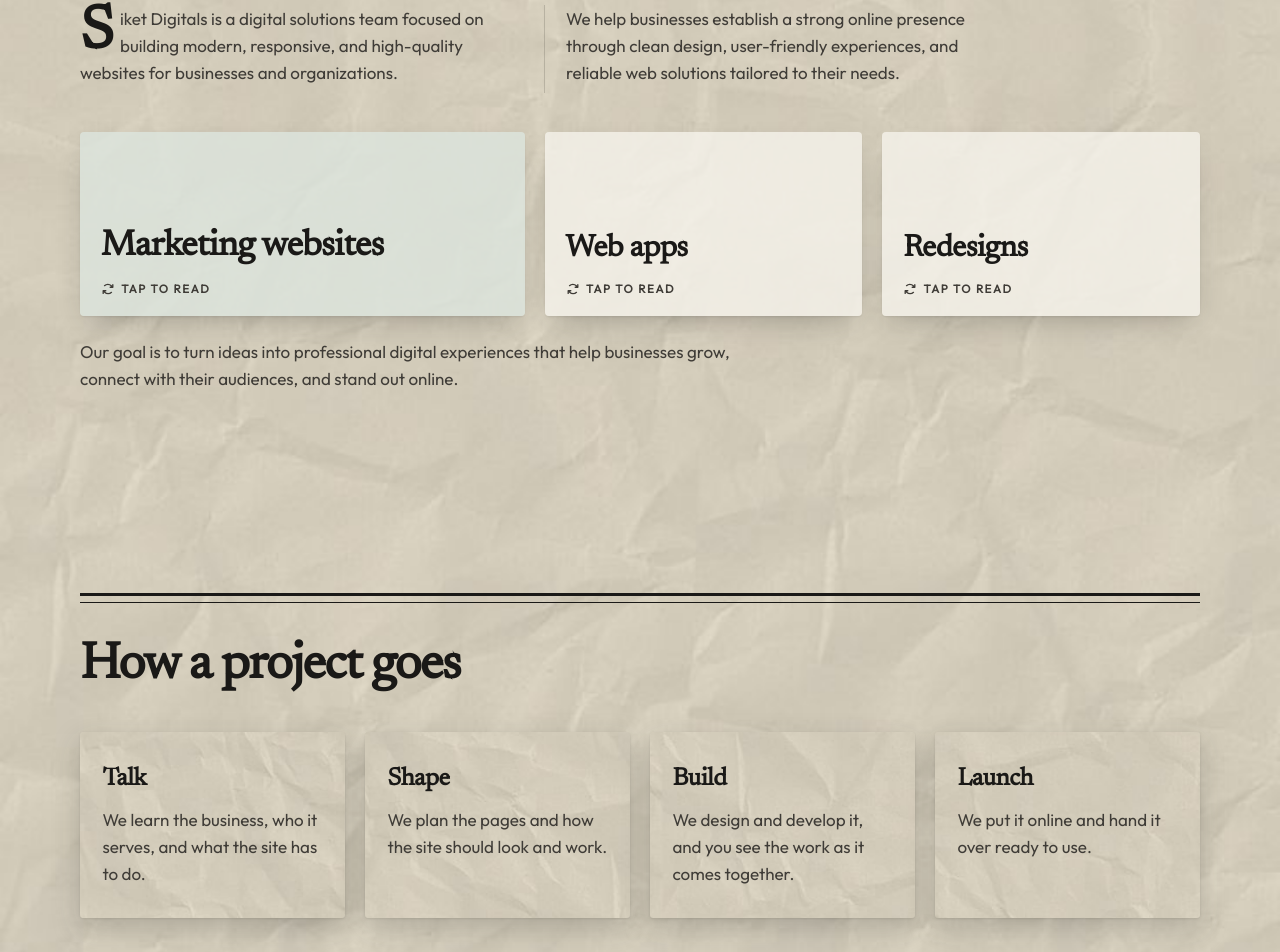
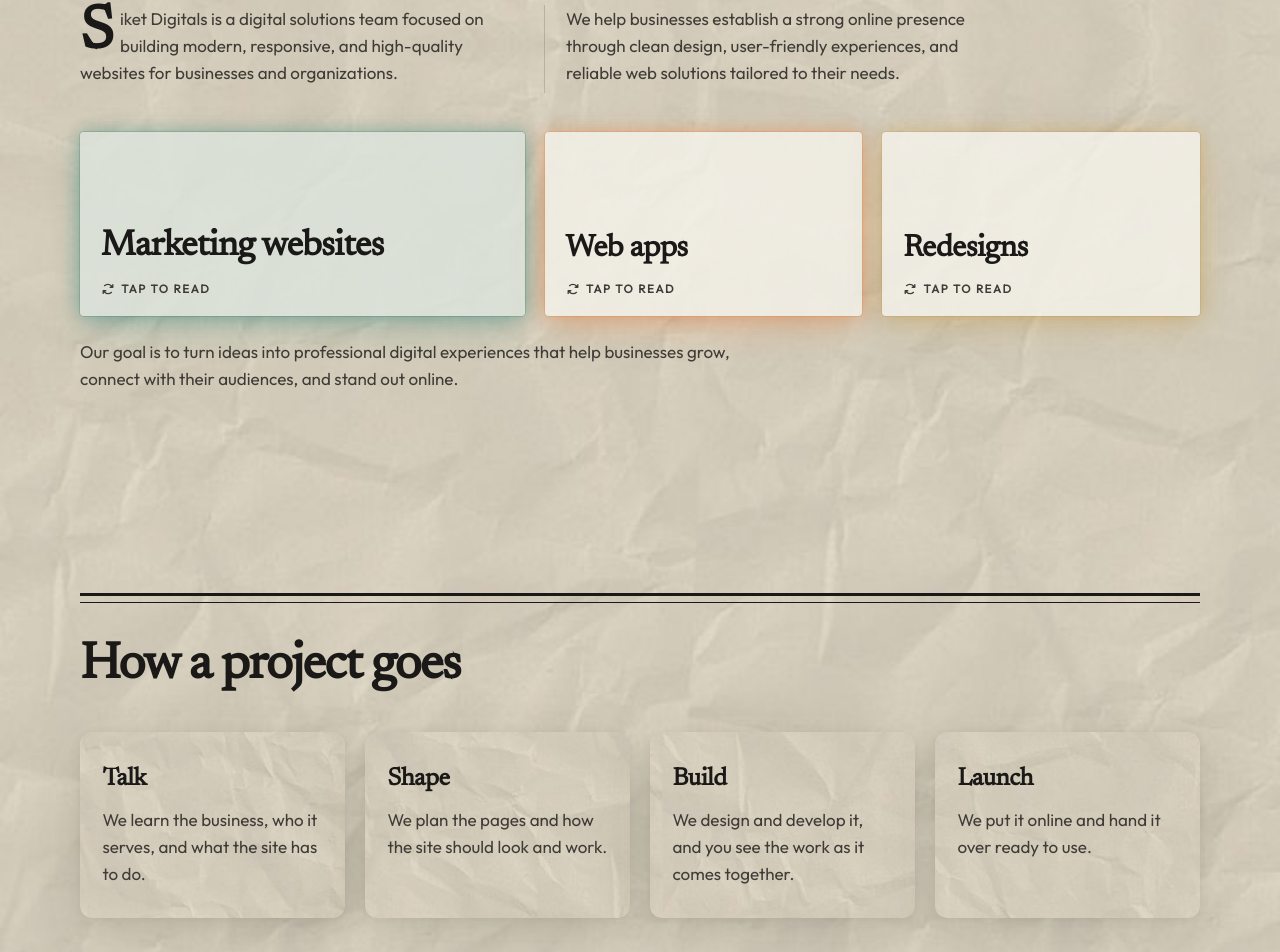
Before and after one commit to mersy11dan/siket_digitals, a React (Vite) app: page / in a window 1280 px wide. Shown: the part 2230-3182 px from the top of the page. Built offline with nearby package versions, Linux system fonts and the light colour scheme.

Commit message:
Brand color glow on offer cards, rounded step sheets, replay paper animation

```diff
--- a/src/index.css
+++ b/src/index.css
@@ -619,18 +619,33 @@ h2 {
 }
 
 .offers {
-  --card-shadow: 0 1px 2px rgba(26, 25, 23, 0.08), 0 12px 30px -12px rgba(26, 25, 23, 0.32);
-  --card-shadow-lift: 0 2px 4px rgba(26, 25, 23, 0.1), 0 22px 44px -16px rgba(26, 25, 23, 0.45);
+  --gold: #b8892b;
+  --glow-mix: 30%;
+  --glow-mix-lift: 46%;
   display: grid;
   gap: 1.1rem;
 }
 
 [data-theme='dark'] .offers {
-  --card-shadow: 0 1px 2px rgba(0, 0, 0, 0.4), 0 12px 30px -12px rgba(0, 0, 0, 0.8);
-  --card-shadow-lift: 0 2px 4px rgba(0, 0, 0, 0.5), 0 22px 44px -16px rgba(0, 0, 0, 0.95);
+  --gold: #e3b85a;
+  --glow-mix: 28%;
+  --glow-mix-lift: 42%;
 }
 
+.offer:nth-child(1) { --glow: var(--teal); }
+.offer:nth-child(2) { --glow: var(--orange); }
+.offer:nth-child(3) { --glow: var(--gold); }
+
 .offer {
+  --glow: var(--teal);
+  --card-shadow:
+    0 0 0 1px color-mix(in srgb, var(--glow) 20%, transparent),
+    0 0 18px color-mix(in srgb, var(--glow) var(--glow-mix), transparent),
+    0 10px 34px -4px color-mix(in srgb, var(--glow) var(--glow-mix), transparent);
+  --card-shadow-lift:
+    0 0 0 1px color-mix(in srgb, var(--glow) 30%, transparent),
+    0 0 26px color-mix(in srgb, var(--glow) var(--glow-mix-lift), transparent),
+    0 16px 48px -6px color-mix(in srgb, var(--glow) var(--glow-mix-lift), transparent);
   position: relative;
   min-height: 9.5rem;
   perspective: 1400px;
@@ -774,10 +789,16 @@ figcaption {
 }
 
 .step {
-  --rest-shadow: drop-shadow(0 1px 1px rgba(var(--shade), 0.1)) drop-shadow(0 10px 14px rgba(var(--shade), 0.2));
+  --rest-shadow: drop-shadow(0 2px 4px rgba(var(--shade), 0.06)) drop-shadow(0 14px 26px rgba(var(--shade), 0.14));
   position: relative;
   min-height: 11rem;
+  overflow: hidden;
+  border-radius: 12px;
   filter: var(--rest-shadow);
+}
+
+[data-theme='dark'] .step {
+  --rest-shadow: drop-shadow(0 2px 5px rgba(0, 0, 0, 0.35)) drop-shadow(0 16px 30px rgba(0, 0, 0, 0.48));
 }
 
 .step-sheet {
@@ -788,7 +809,7 @@ figcaption {
   background-image: url('/paper-light.jpg');
   background-size: 760px auto;
   background-position: calc(var(--i) * -160px) calc(var(--i) * -120px);
-  border-radius: 3px;
+  border-radius: 12px;
   transform-origin: center;
 }
 
```
